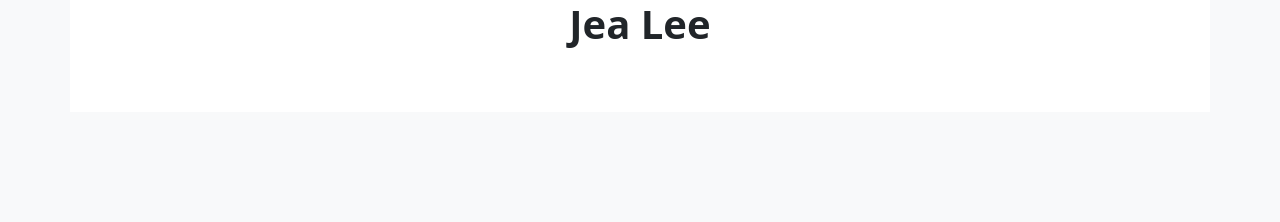
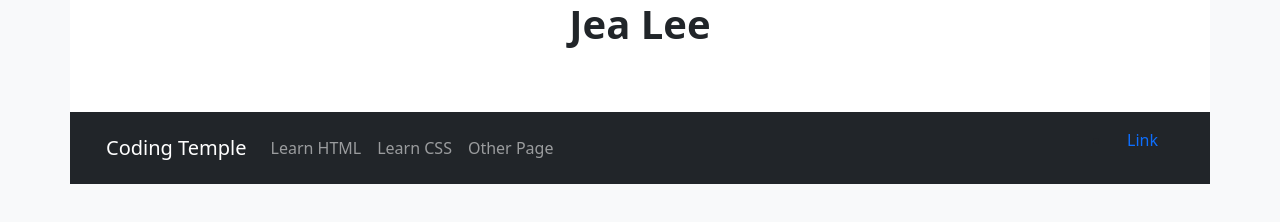
Before and after one commit to j3asays/bootstrap-profile, a plain HTML site: page index.html in a window 1280 px wide. Drawn offline with nearby package versions, Linux system fonts and the light colour scheme.

Commit message:
finished navbar

```diff
--- a/index.html
+++ b/index.html
@@ -20,6 +20,38 @@
 
 
         <!-- Row 2 - Navbar -->
+        <div class="row">
+            <nav class="navbar navbar-expand-lg navbar-dark bg-dark">
+                <div class="container-fluid">
+                    <a class="navbar-brand" href="#">Coding Temple</a>
+                    <button class="navbar-toggler" type="button" data-bs-toggle="collapse" data-bs-target="#navbarNav" aria-controls="navbarNav" aria-expanded="false" aria-label="Toggle navigation">
+                        <span class="navbar-toggler-icon"></span>
+                    </button>
+                    <div class="collapse navbar-collapse justify-content-between" id="navbarNav">
+                        <ul class="navbar-nav">
+                            <li class="nav-item">
+                                <a class="nav-link" href="#">Learn HTML</a>
+                            </li>
+                            <li class="nav-item">
+                                <a class="nav-link" href="#">Learn CSS</a>
+                            </li>
+                            <li class="nav-item">
+                                <a class="nav-link" href="#">Other Page</a>
+                            </li>
+                        </ul>
+                        <ul class="navar-nav">
+                            <li class="nav-item">
+                                <a class="nav-link" href="#">Link</a>
+
+                            </li>
+
+                        </ul>
+                    </div>
+                </div>
+            </nav>
+
+        </div>
+
 
 
 
```
